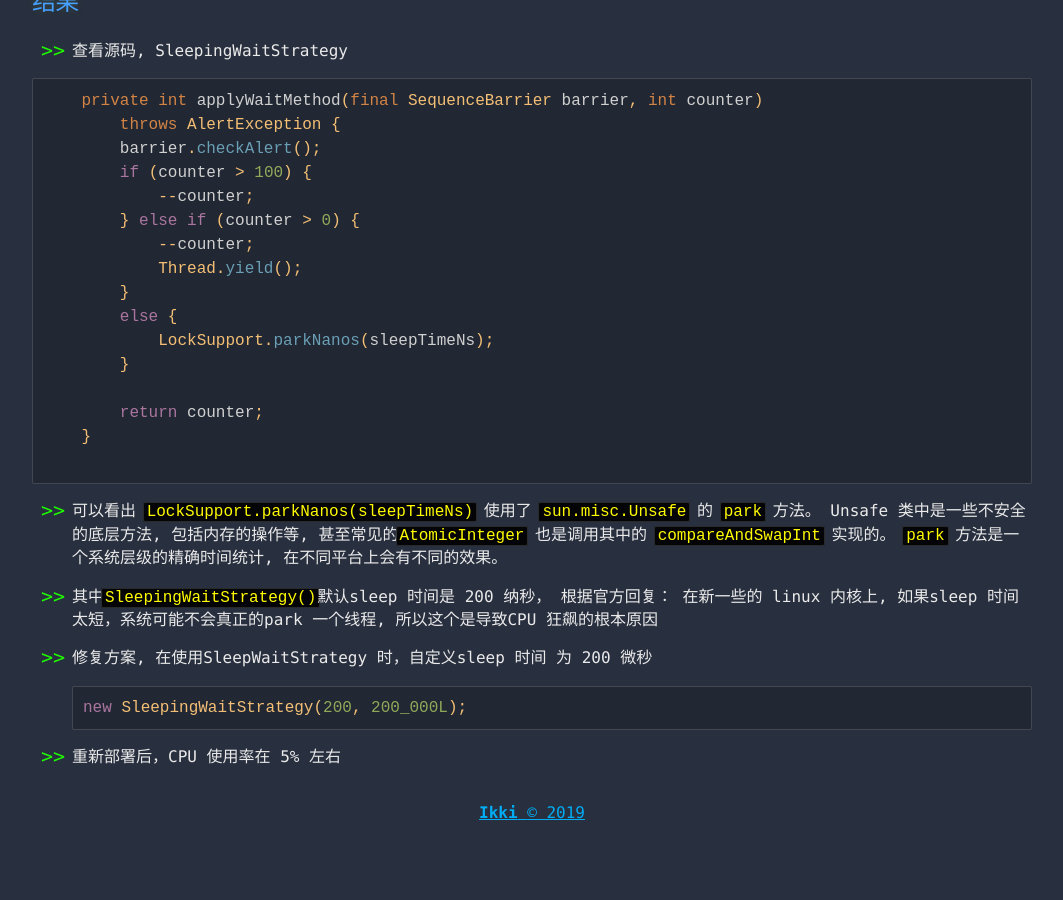
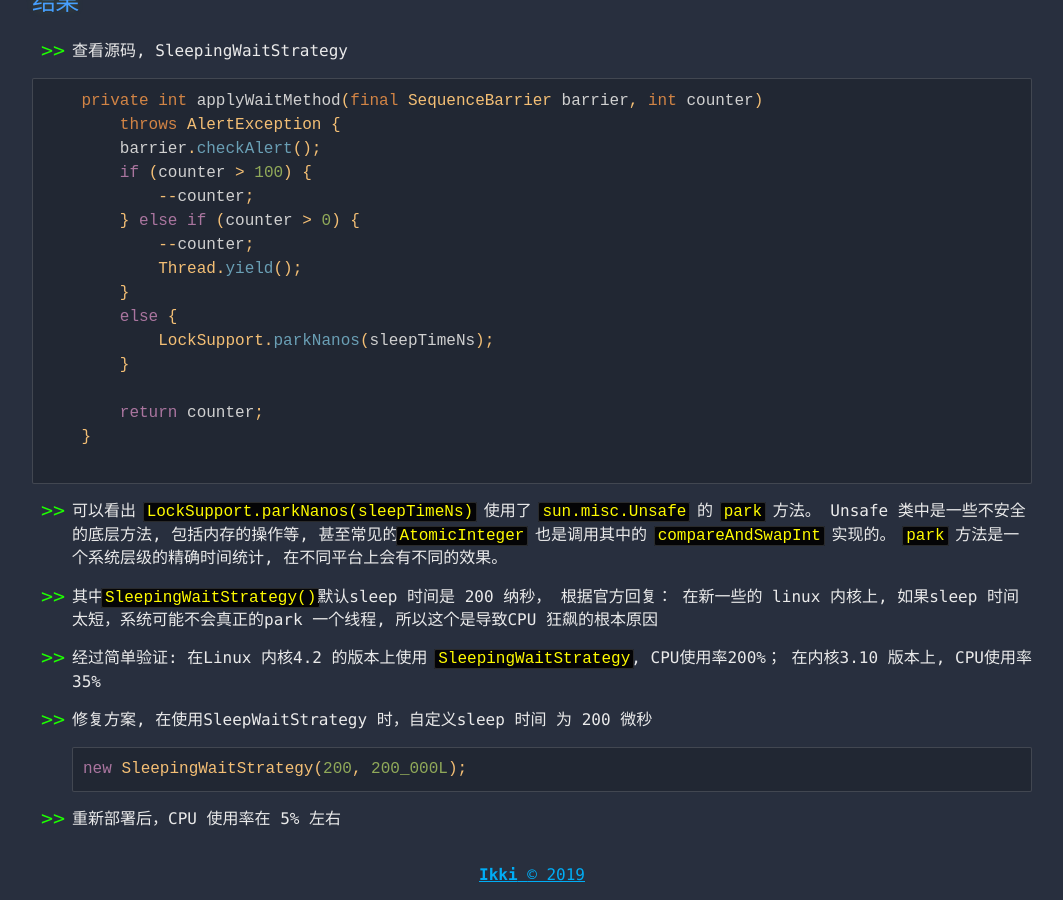
Before and after one commit to Ikki-Dai/blogs, a Jekyll site: the page built from _posts/2019-09-16-Disruptor CPU 问题.md, in a window 1280 px wide and 900 px high, scrolled down 1366 px. Shown: the whole window, without its empty margins (108-1171 px from the left). Built offline with Jekyll 4.4.1, drawn with Linux system fonts in a browser that asks for light colours; before the commit the page ends 2204 px from its top, so only the background shows below that.

Commit message:
add some result

````diff
--- a/_posts/2019-09-16-Disruptor CPU 问题.md
+++ b/_posts/2019-09-16-Disruptor CPU 问题.md
@@ -82,6 +82,8 @@ fc
 - 其中`SleepingWaitStrategy()`默认sleep 时间是 200 纳秒， 根据官方回复：
 在新一些的 linux 内核上, 如果sleep 时间太短，系统可能不会真正的park 一个线程, 所以这个是导致CPU 狂飙的根本原因
 
+- 经过简单验证: 在Linux 内核4.2 的版本上使用 `SleepingWaitStrategy`, CPU使用率200%； 在内核3.10 版本上, CPU使用率 35%
+
 - 修复方案, 在使用SleepWaitStrategy 时，自定义sleep 时间 为 200 微秒
 ```java
 new SleepingWaitStrategy(200, 200_000L);
````
